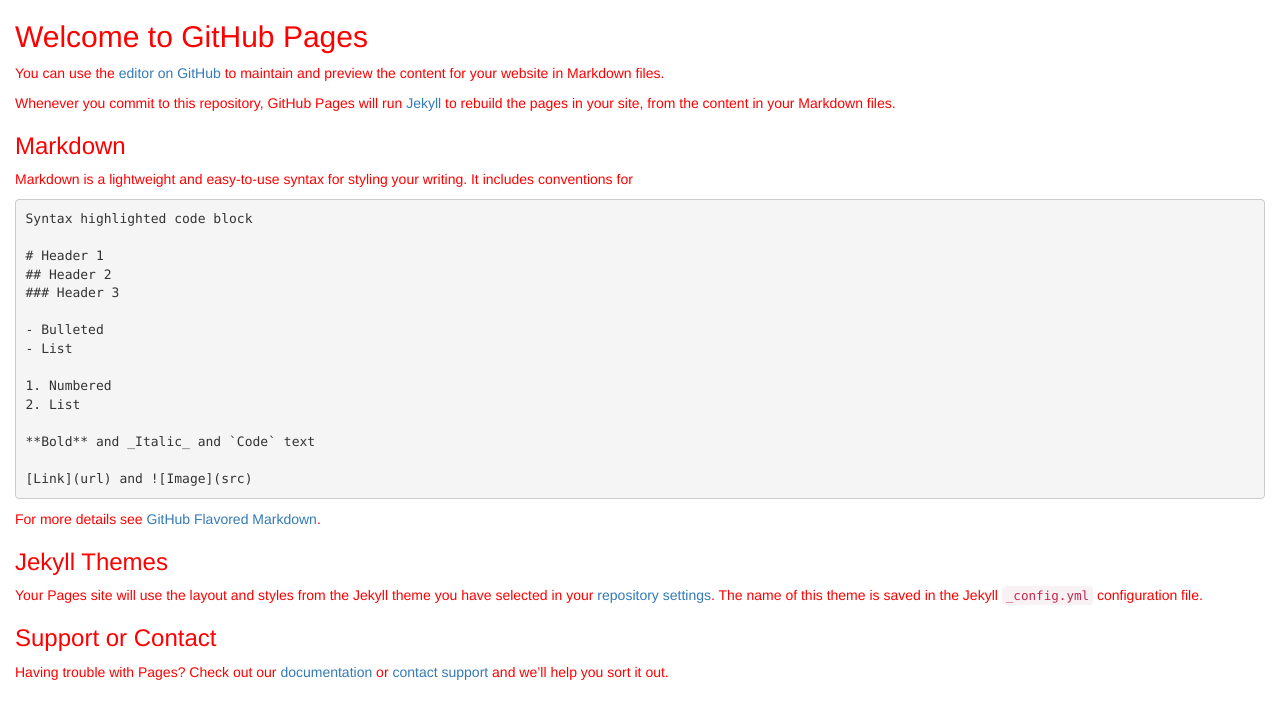
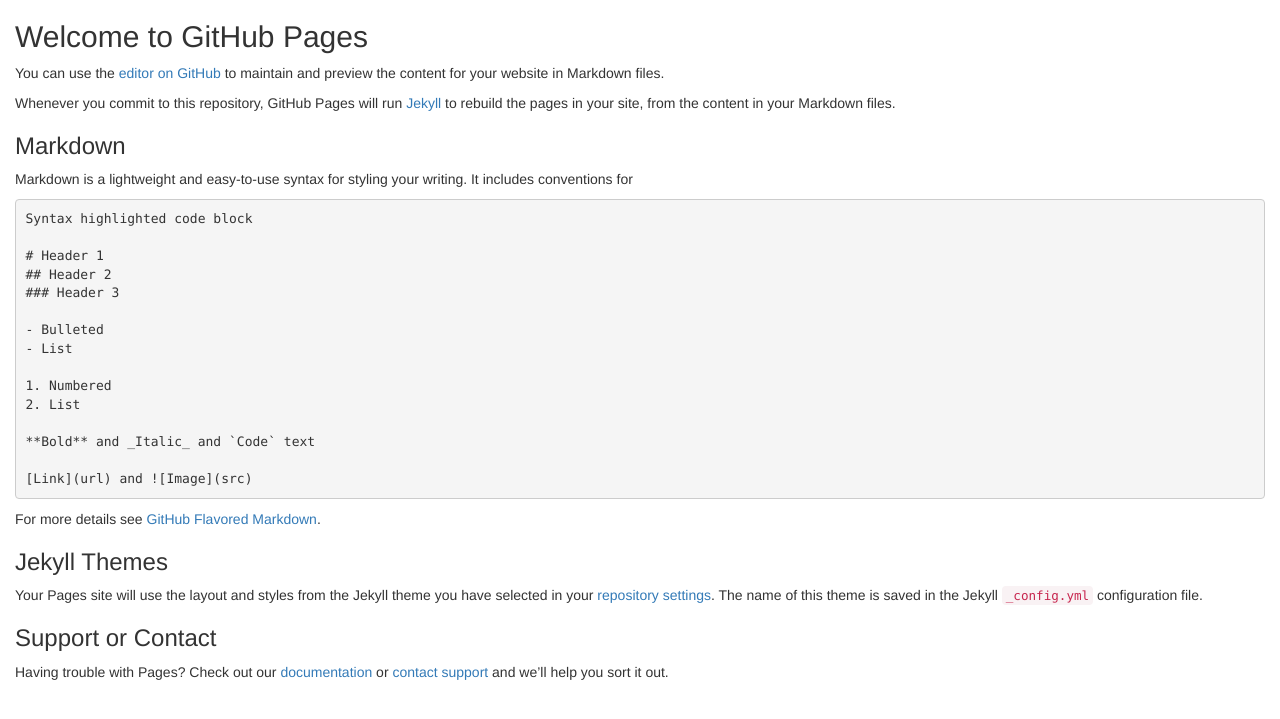
Before and after one commit to terry-dai/devopsgirls-site, a Jekyll site: the page built from index.md, in a window 1280 px wide. Shown: the top 719 px of the page. Built offline with Jekyll 4.4.1, drawn with Linux system fonts in a browser that asks for light colours; nearby versions of some CDN libraries; our own code applies the rules of GitHub Pages for plain Markdown files.

Commit message:
delete experimental styling

```diff
--- a/css/master.scss
+++ b/css/master.scss
@@ -1,6 +1,2 @@
 ---
 ---
-
-body {
-  color: red;
-}
```
